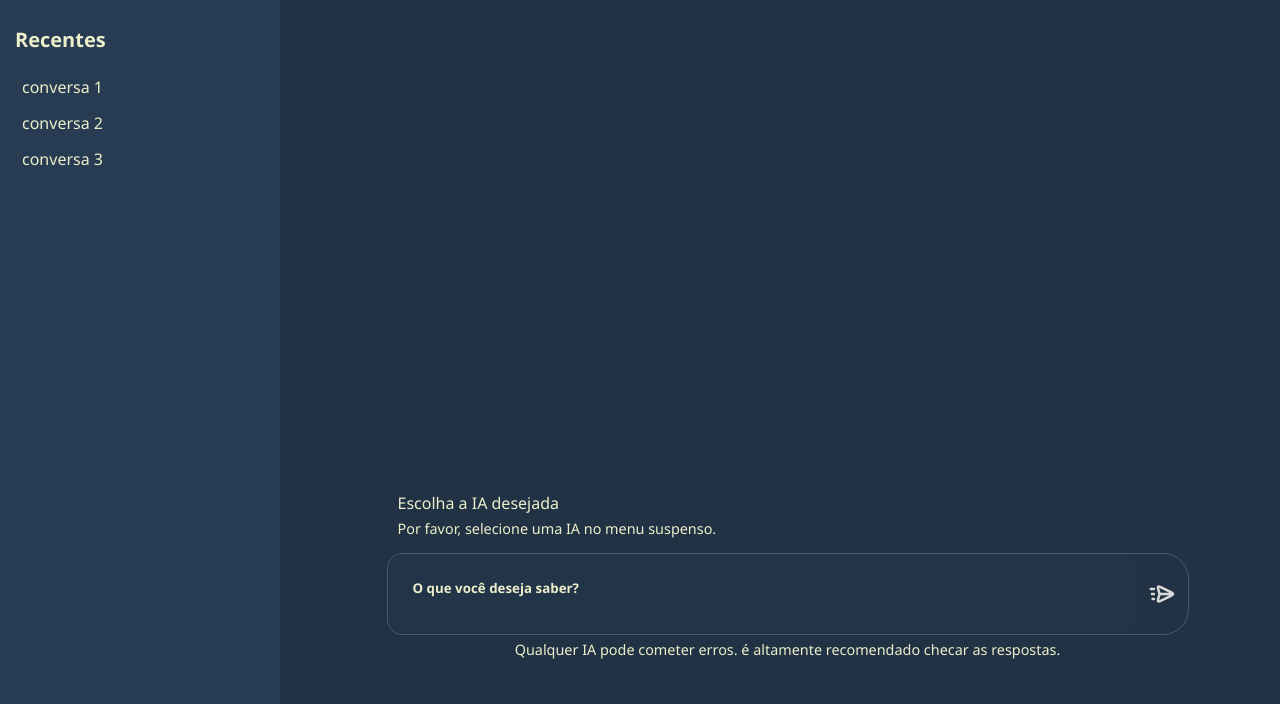
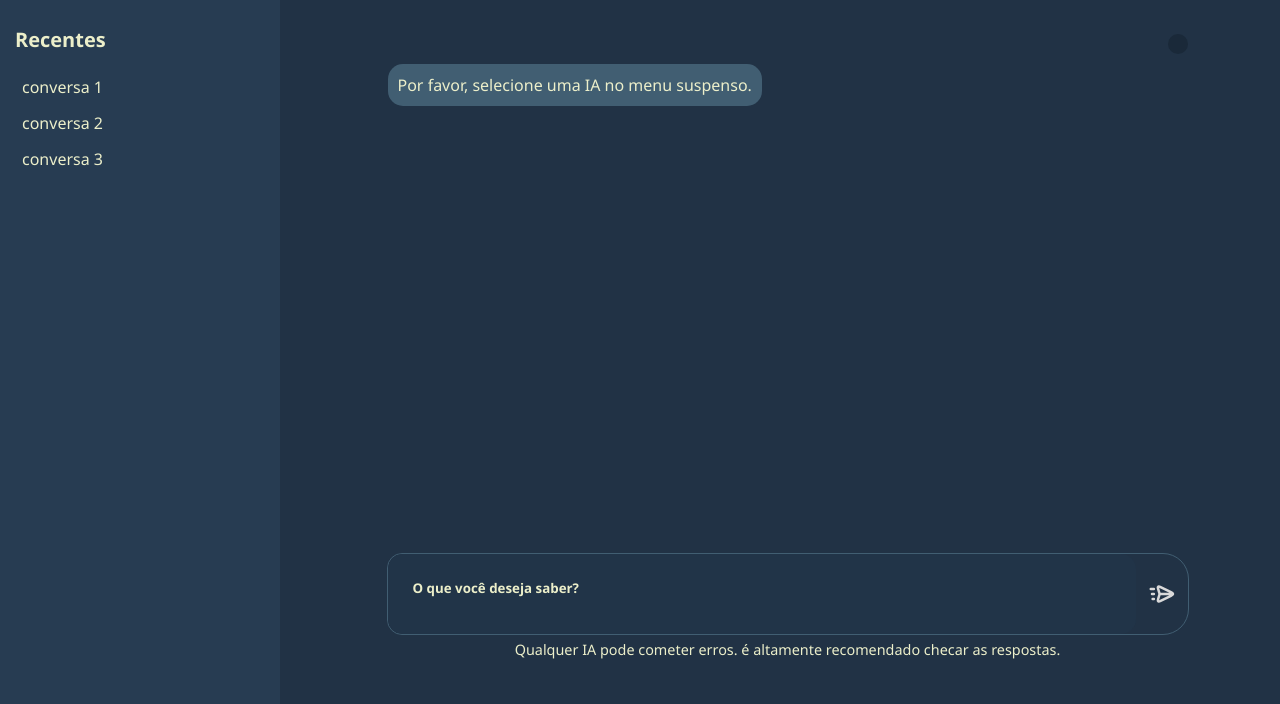
Before and after one commit to KarolSalvador/JS-Ai-Project, a plain HTML site: page index.html in a window 1280 px wide. Both pictures are taken after a click on the button 1161 px from the left and 720 px from the top of the page. Shown: the part 126-830 px from the top of the page. Drawn offline with Linux system fonts and the light colour scheme.

Commit message:
ajusta área de resposta, estilizando balão de conversa

```diff
--- a/index.html
+++ b/index.html
@@ -88,7 +88,7 @@
               <img src="./assets/send-alt.svg" alt="Botão de enviar" />
             </button>
           </div>
-          <p>
+          <p id="recomendation">
             Qualquer IA pode cometer erros. é altamente recomendado checar as
             respostas.
           </p>
--- a/script.js
+++ b/script.js
@@ -61,19 +61,28 @@ menuBtn.addEventListener("click", () => {
 sendBtn.addEventListener("click", async () => {
   showResponse.classList.add("visible-response");
 
-  const aiInUse = aiName.textContent;
-  aiSelected.textContent = aiInUse;
+  const userMessage = document.createElement("div");
+  userMessage.className = "user-message";
+  userMessage.textContent = userQuestion.value;
+
+  const aiMessage = document.createElement("div");
+  aiMessage.className = "ai-message";
+  aiMessage.textContent = "Carregando...";
+
+  const chatHistory = document.querySelector(".chat-history");
+  chatHistory.appendChild(userMessage);
+  chatHistory.appendChild(aiMessage);
 
   const apiToken = apiKey.value;
   const questionText = userQuestion.value;
 
-  await sendQuestion(apiToken, questionText);
+  await sendQuestion(apiToken, questionText, aiMessage);
 
   userQuestion.value = "";
 });
 
-async function sendQuestion(apiToken, questionText) {
-  responseText.textContent = "Carregando...";
+async function sendQuestion(apiToken, questionText, aiMessage) {
+  aiMessage.textContent = "Carregando...";
 
   let apiUrl;
   let requestOptions;
@@ -115,7 +124,7 @@ async function sendQuestion(apiToken, questionText) {
       }),
     };
   } else {
-    responseText.textContent = "Por favor, selecione uma IA no menu suspenso.";
+    aiMessage.textContent = "Por favor, selecione uma IA no menu suspenso.";
     return;
   }
 
@@ -125,21 +134,21 @@ async function sendQuestion(apiToken, questionText) {
 
     if (aiInUse.includes("Gemini")) {
       if (data.candidates && data.candidates[0] && data.candidates[0].content) {
-        responseText.textContent = data.candidates[0].content.parts[0].text;
+        aiMessage.textContent = data.candidates[0].content.parts[0].text;
       } else {
-        responseText.textContent =
+        aiMessage.textContent =
           "Desculpe, não foi possível obter uma resposta do Gemini.";
       }
     } else if (aiInUse.includes("GPT")) {
       if (data.choices && data.choices[0] && data.choices[0].message) {
-        responseText.textContent = data.choices[0].message.content;
+        aiMessage.textContent = data.choices[0].message.content;
       } else {
-        responseText.textContent =
+        aiMessage.textContent =
           "Desculpe, não foi possível obter uma resposta do GPT.";
       }
     }
   } catch (error) {
-    responseText.textContent = `Erro: ${error.message}. Verifique a API Key ou a conexão.`;
+    aiMessage.textContent = `Erro: ${error.message}. Verifique a API Key ou a conexão.`;
     console.error("Erro na requisição:", error);
   }
 }
--- a/style.css
+++ b/style.css
@@ -5,7 +5,6 @@ html {
   width: 100%;
   margin: 0;
   padding: 0;
-  overflow: hidden;
   font-family: "Segoe UI", Roboto, Oxygen, Ubuntu, Cantarell, "Open Sans",
     "Helvetica Neue", sans-serif;
 }
@@ -16,6 +15,7 @@ body {
   height: 100vh;
   margin: 0;
   padding: 0;
+  overflow: hidden;
 }
 
 header {
@@ -266,33 +266,57 @@ textarea::placeholder {
   display: flex;
 }
 
+.chat-container {
+  display: flex;
+  flex-direction: column;
+  flex-grow: 1;
+  padding-left: 15px;
+  height: 100%;
+}
+
+.main-container {
+  display: flex;
+  flex-direction: column;
+  flex-grow: 1;
+  margin-bottom: 10px;
+  height: 100%;
+}
+
+.main-content {
+  height: 100%;
+  display: flex;
+  flex-direction: column;
+}
+
 .chat-history {
   width: 100%;
   max-width: 800px;
   margin: 0 auto;
   text-align: left;
+  flex-grow: 1;
+  overflow-y: auto;
+  padding: 7px;
+  display: flex;
+  flex-direction: column;
 }
 
-/* ESTILIZAÇÃO ÁREA DO PERGUNTA */
-.chat-container {
-  display: flex;
-  flex-direction: column;
-  flex-grow: 1;
-  padding-left: 15px;
-}
-
-.main-container {
-  display: flex;
-  flex-direction: column;
-  justify-content: flex-end;
-  flex-grow: 1;
+.user-message,
+.ai-message {
+  word-break: break-word;
+  max-width: 70%;
+  padding: 10px;
+  border-radius: 15px;
   margin-bottom: 10px;
 }
 
-.main-content {
-  display: flex;
-  flex-direction: column;
-  align-items: center;
+.ai-message {
+  align-self: flex-start;
+  background-color: #415e72;
+}
+
+.user-message {
+  align-self: flex-end;
+  background-color: rgb(26, 41, 57);
 }
 
 .main-content p {
@@ -300,6 +324,10 @@ textarea::placeholder {
   text-align: left;
   font-size: 0.9rem;
   margin: 5px 0;
+}
+
+#recomendation {
+  align-self: center;
 }
 
 .question-area {
@@ -311,6 +339,12 @@ textarea::placeholder {
   max-width: 800px;
   margin: 0 auto;
 }
+
+/* .question-area {
+  width: 100%;
+  max-width: 800px;
+  margin: 0 auto;
+} */
 
 .question-area textarea {
   background-color: rgb(33, 52, 72);
```
